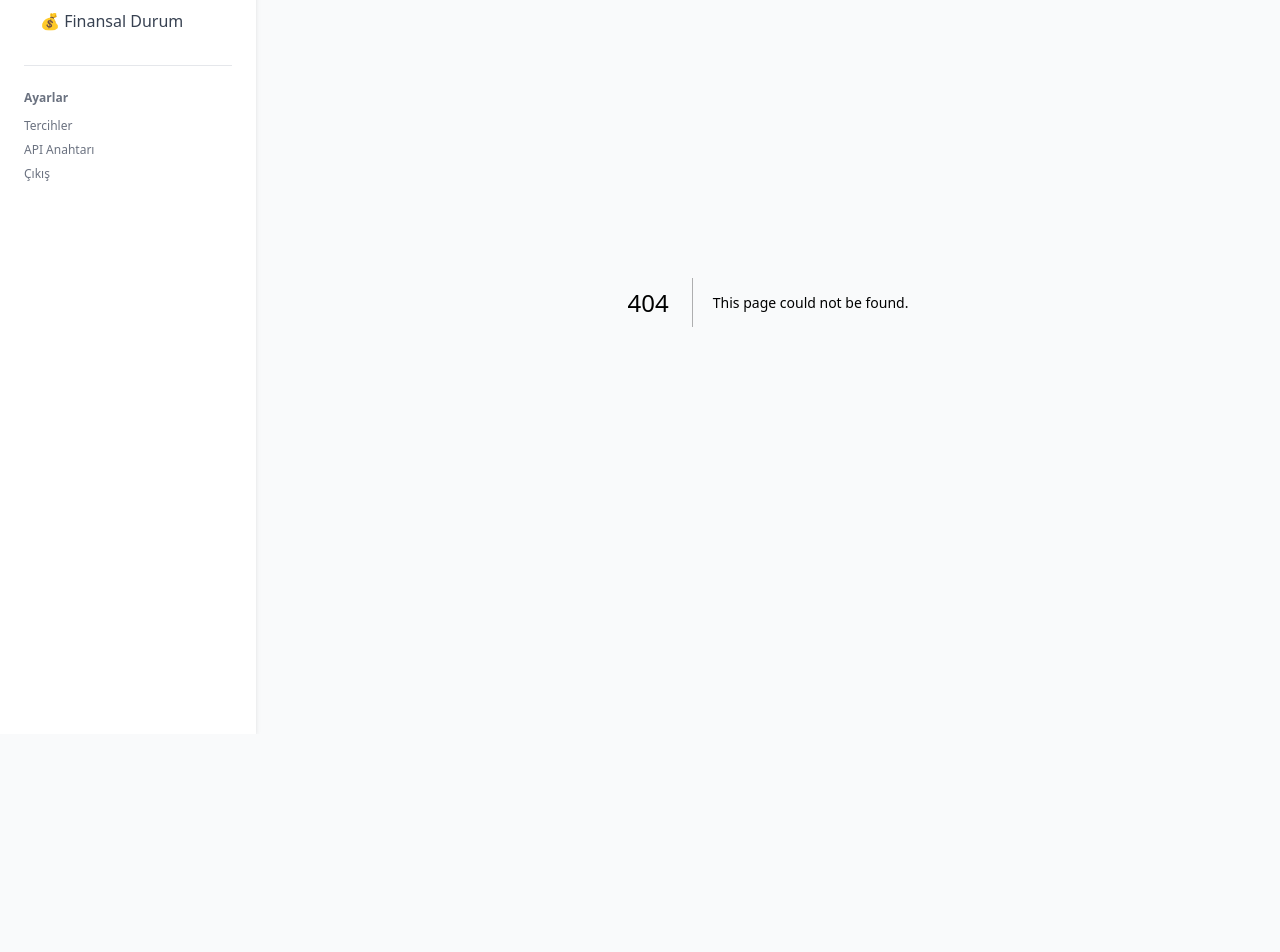
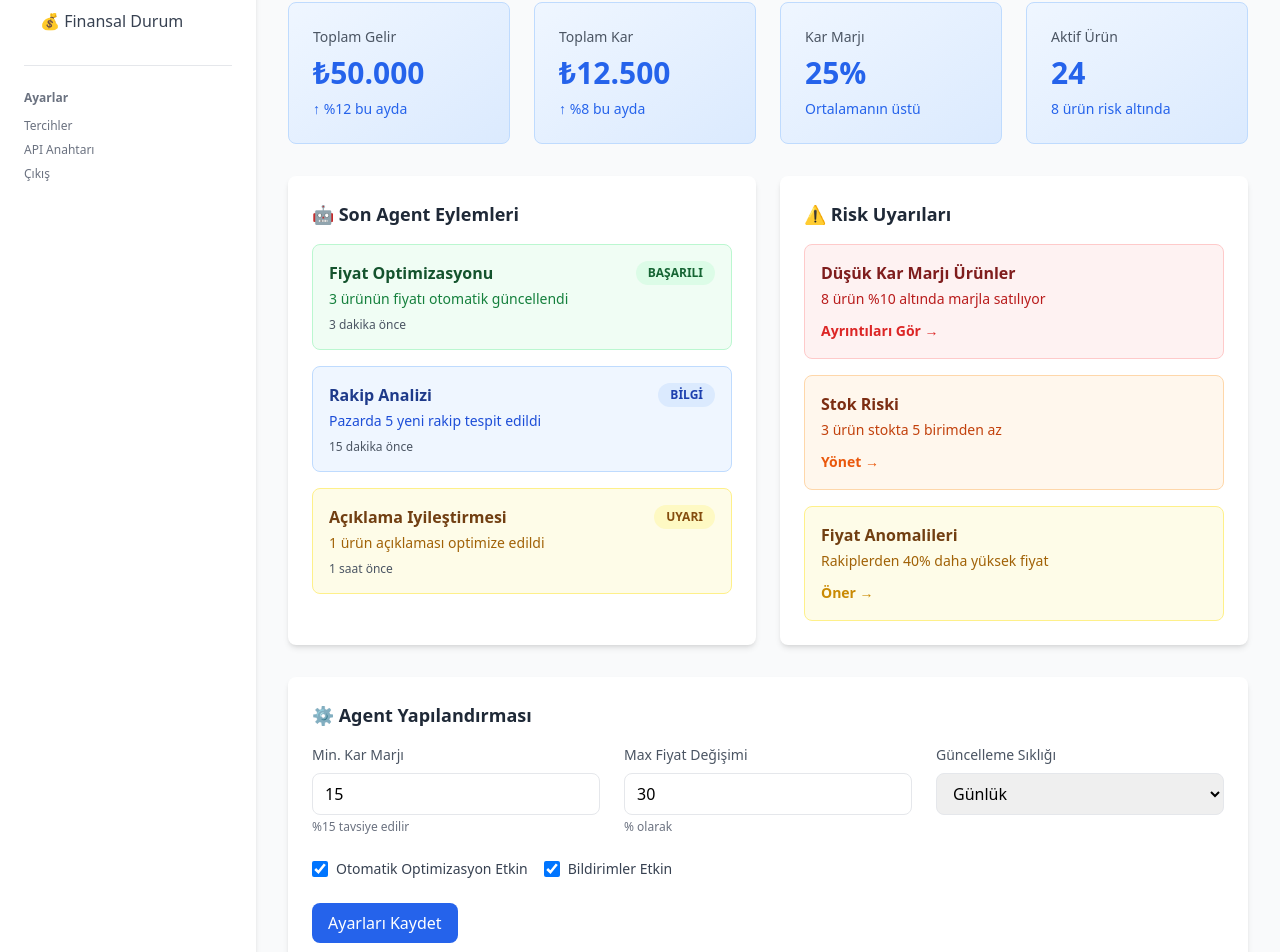
Before and after one commit to windlok/Ajan-Agentic-Yapay-Zeka-Destekli-E-Ticaret-KOB-Asistan, a Next.js app: page /dashboard in a window 1280 px wide. Before the commit this address had no page. Shown: the part 199-1151 px from the top of the page. Before the commit the page ends 933 px from the top, so only its background shows below. Built offline with nearby package versions, Linux system fonts and the light colour scheme.

Commit message:
feat(ui/dashboard): create main dashboard with metrics and agent status

```diff
--- /dev/null
+++ b/src/app/(pages)/dashboard/page.tsx
@@ -0,0 +1,169 @@
+'use client';
+
+/**
+ * Dashboard Page - Main Overview
+ * Shows key metrics and agent recommendations
+ */
+
+export default function DashboardPage() {
+  return (
+    <div className="space-y-8">
+      {/* Header */}
+      <div>
+        <h1 className="text-3xl font-bold text-gray-900">Ana Pano</h1>
+        <p className="text-gray-600 mt-2">Gerçek zamanlı satış ve finansal metrikleri izleyin</p>
+      </div>
+
+      {/* Key Metrics */}
+      <div className="grid grid-cols-4 gap-6">
+        <div className="metric-box">
+          <div className="metric-label">Toplam Gelir</div>
+          <div className="metric-value">₺50.000</div>
+          <p className="text-sm text-blue-600 mt-2">↑ %12 bu ayda</p>
+        </div>
+
+        <div className="metric-box">
+          <div className="metric-label">Toplam Kar</div>
+          <div className="metric-value">₺12.500</div>
+          <p className="text-sm text-blue-600 mt-2">↑ %8 bu ayda</p>
+        </div>
+
+        <div className="metric-box">
+          <div className="metric-label">Kar Marjı</div>
+          <div className="metric-value">25%</div>
+          <p className="text-sm text-blue-600 mt-2">Ortalamanın üstü</p>
+        </div>
+
+        <div className="metric-box">
+          <div className="metric-label">Aktif Ürün</div>
+          <div className="metric-value">24</div>
+          <p className="text-sm text-blue-600 mt-2">8 ürün risk altında</p>
+        </div>
+      </div>
+
+      {/* Agent Status and Recommendations */}
+      <div className="grid grid-cols-2 gap-6">
+        {/* Recent Agent Actions */}
+        <div className="card">
+          <div className="card-header">🤖 Son Agent Eylemleri</div>
+
+          <div className="space-y-4">
+            <div className="p-4 bg-green-50 rounded-lg border border-green-200">
+              <div className="flex justify-between items-start">
+                <div>
+                  <p className="font-semibold text-green-900">Fiyat Optimizasyonu</p>
+                  <p className="text-sm text-green-700 mt-1">3 ürünün fiyatı otomatik güncellendi</p>
+                </div>
+                <span className="status-badge status-success">BAŞARILI</span>
+              </div>
+              <p className="text-xs text-gray-600 mt-2">3 dakika önce</p>
+            </div>
+
+            <div className="p-4 bg-blue-50 rounded-lg border border-blue-200">
+              <div className="flex justify-between items-start">
+                <div>
+                  <p className="font-semibold text-blue-900">Rakip Analizi</p>
+                  <p className="text-sm text-blue-700 mt-1">Pazarda 5 yeni rakip tespit edildi</p>
+                </div>
+                <span className="status-badge status-info">BİLGİ</span>
+              </div>
+              <p className="text-xs text-gray-600 mt-2">15 dakika önce</p>
+            </div>
+
+            <div className="p-4 bg-yellow-50 rounded-lg border border-yellow-200">
+              <div className="flex justify-between items-start">
+                <div>
+                  <p className="font-semibold text-yellow-900">Açıklama Iyileştirmesi</p>
+                  <p className="text-sm text-yellow-700 mt-1">1 ürün açıklaması optimize edildi</p>
+                </div>
+                <span className="status-badge status-warning">UYARI</span>
+              </div>
+              <p className="text-xs text-gray-600 mt-2">1 saat önce</p>
+            </div>
+          </div>
+        </div>
+
+        {/* Risk Alerts */}
+        <div className="card">
+          <div className="card-header">⚠️ Risk Uyarıları</div>
+
+          <div className="space-y-4">
+            <div className="p-4 bg-red-50 rounded-lg border border-red-200">
+              <p className="font-semibold text-red-900">Düşük Kar Marjı Ürünler</p>
+              <p className="text-sm text-red-700 mt-1">8 ürün %10 altında marjla satılıyor</p>
+              <button className="mt-3 text-sm font-semibold text-red-600 hover:text-red-700">
+                Ayrıntıları Gör →
+              </button>
+            </div>
+
+            <div className="p-4 bg-orange-50 rounded-lg border border-orange-200">
+              <p className="font-semibold text-orange-900">Stok Riski</p>
+              <p className="text-sm text-orange-700 mt-1">3 ürün stokta 5 birimden az</p>
+              <button className="mt-3 text-sm font-semibold text-orange-600 hover:text-orange-700">
+                Yönet →
+              </button>
+            </div>
+
+            <div className="p-4 bg-yellow-50 rounded-lg border border-yellow-200">
+              <p className="font-semibold text-yellow-900">Fiyat Anomalileri</p>
+              <p className="text-sm text-yellow-700 mt-1">Rakiplerden 40% daha yüksek fiyat</p>
+              <button className="mt-3 text-sm font-semibold text-yellow-600 hover:text-yellow-700">
+                Öner →
+              </button>
+            </div>
+          </div>
+        </div>
+      </div>
+
+      {/* Agent Configuration */}
+      <div className="card">
+        <div className="card-header">⚙️ Agent Yapılandırması</div>
+
+        <div className="grid grid-cols-3 gap-6">
+          <div>
+            <p className="text-sm text-gray-600 mb-2">Min. Kar Marjı</p>
+            <input
+              type="number"
+              defaultValue={15}
+              className="w-full px-3 py-2 border rounded-lg focus:outline-none focus:border-blue-500"
+            />
+            <p className="text-xs text-gray-500 mt-1">%15 tavsiye edilir</p>
+          </div>
+
+          <div>
+            <p className="text-sm text-gray-600 mb-2">Max Fiyat Değişimi</p>
+            <input
+              type="number"
+              defaultValue={30}
+              className="w-full px-3 py-2 border rounded-lg focus:outline-none focus:border-blue-500"
+            />
+            <p className="text-xs text-gray-500 mt-1">% olarak</p>
+          </div>
+
+          <div>
+            <p className="text-sm text-gray-600 mb-2">Güncelleme Sıklığı</p>
+            <select className="w-full px-3 py-2 border rounded-lg focus:outline-none focus:border-blue-500">
+              <option>Saatlik</option>
+              <option selected>Günlük</option>
+              <option>Haftalık</option>
+            </select>
+          </div>
+        </div>
+
+        <div className="mt-6 flex gap-4">
+          <label className="flex items-center gap-2">
+            <input type="checkbox" defaultChecked className="w-4 h-4" />
+            <span className="text-sm text-gray-700">Otomatik Optimizasyon Etkin</span>
+          </label>
+
+          <label className="flex items-center gap-2">
+            <input type="checkbox" defaultChecked className="w-4 h-4" />
+            <span className="text-sm text-gray-700">Bildirimler Etkin</span>
+          </label>
+        </div>
+
+        <button className="btn-primary mt-6">Ayarları Kaydet</button>
+      </div>
+    </div>
+  );
+}
```
